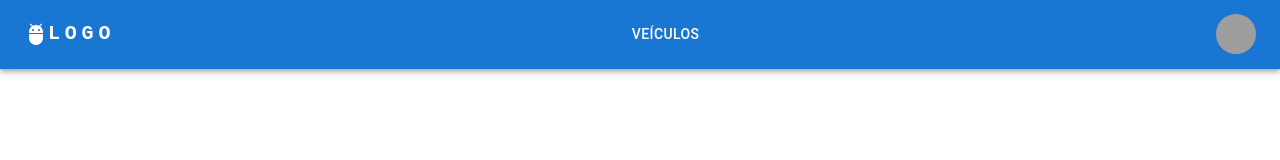
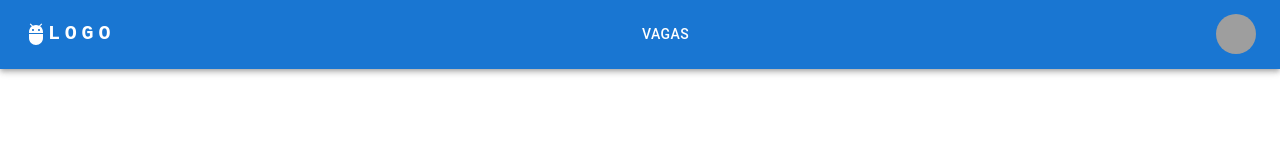
Before and after one commit to DjonathanDAvila/easypark-app, a Next.js app: page / in a window 1280 px wide. Shown: the top 160 px of the page. Built offline with nearby package versions, Linux system fonts and the light colour scheme; grey boxes are pictures that could not be loaded.

Commit message:
config: configuring cypress tests

```diff
--- a/package.json
+++ b/package.json
@@ -21,7 +21,7 @@
     "react-dom": "^18"
   },
   "devDependencies": {
-    "@types/node": "^20",
+    "@types/node": "^20.17.6",
     "@types/react": "^18.3.12",
     "@types/react-dom": "^18",
     "cypress": "^13.15.1",
@@ -29,6 +29,6 @@
     "eslint-config-next": "14.2.15",
     "postcss": "^8",
     "tailwindcss": "^3.4.14",
-    "typescript": "^5"
+    "typescript": "^5.6.3"
   }
 }
--- a/src/app/components/components/ResponsiveAppBar/ResponsiveAppBar.tsx
+++ b/src/app/components/components/ResponsiveAppBar/ResponsiveAppBar.tsx
@@ -19,7 +19,7 @@ import { AppUtils } from "../../../../shared/AppUtils";
 import styles from "./styles.module.css";
 import Link from "next/link";
 
-const pages = [{ name: "Veículos", path: AppUtils.PARKING_SLOTS_PATH }];
+const pages = [{ name: "Vagas", path: AppUtils.PARKING_SLOTS_PATH }];
 const settings = [
   { name: "Perfil", path: "/profile" },
   { name: "Configuração das Taxas", path: AppUtils.TAX_CONFIGURATION_PATH },
@@ -157,6 +157,7 @@ function ResponsiveAppBar() {
           >
             {pages.map((page) => (
               <Button
+                className="vagas"
                 key={page.name}
                 onClick={handleCloseNavMenu}
                 sx={{ my: 2, color: "white", display: "block" }}
```
Also changed, not shown: src/app/pages/parking_slots/[Id]/page.tsx (+6 -2 lines), src/app/api/fee_configuration/get_last_configuration/route.tsx (line endings or trailing spaces), 2 other files (tests, documents, lock files or other folders).
